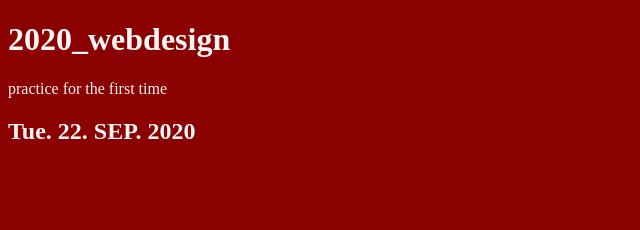
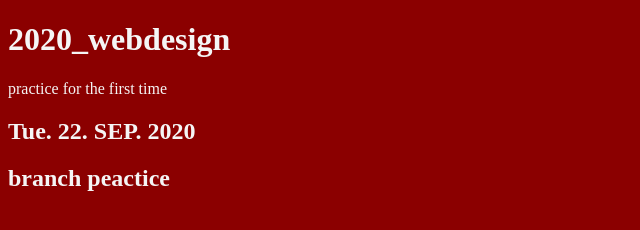
Before and after one commit to tomokoogura/2020_webdesign, a plain HTML site: page index.html in a window 1280 px wide. Shown: the whole page, without its empty margins (0-640 px from the left). Drawn offline with Linux system fonts and the light colour scheme.

Commit message:
practice of branch

```diff
--- a/index.html
+++ b/index.html
@@ -11,5 +11,6 @@
     practice for the first time
     <h2>Tue. 22. SEP. 2020</h2>
 
+    <h2>branch peactice</h2>
 </body>
 </html>
```
